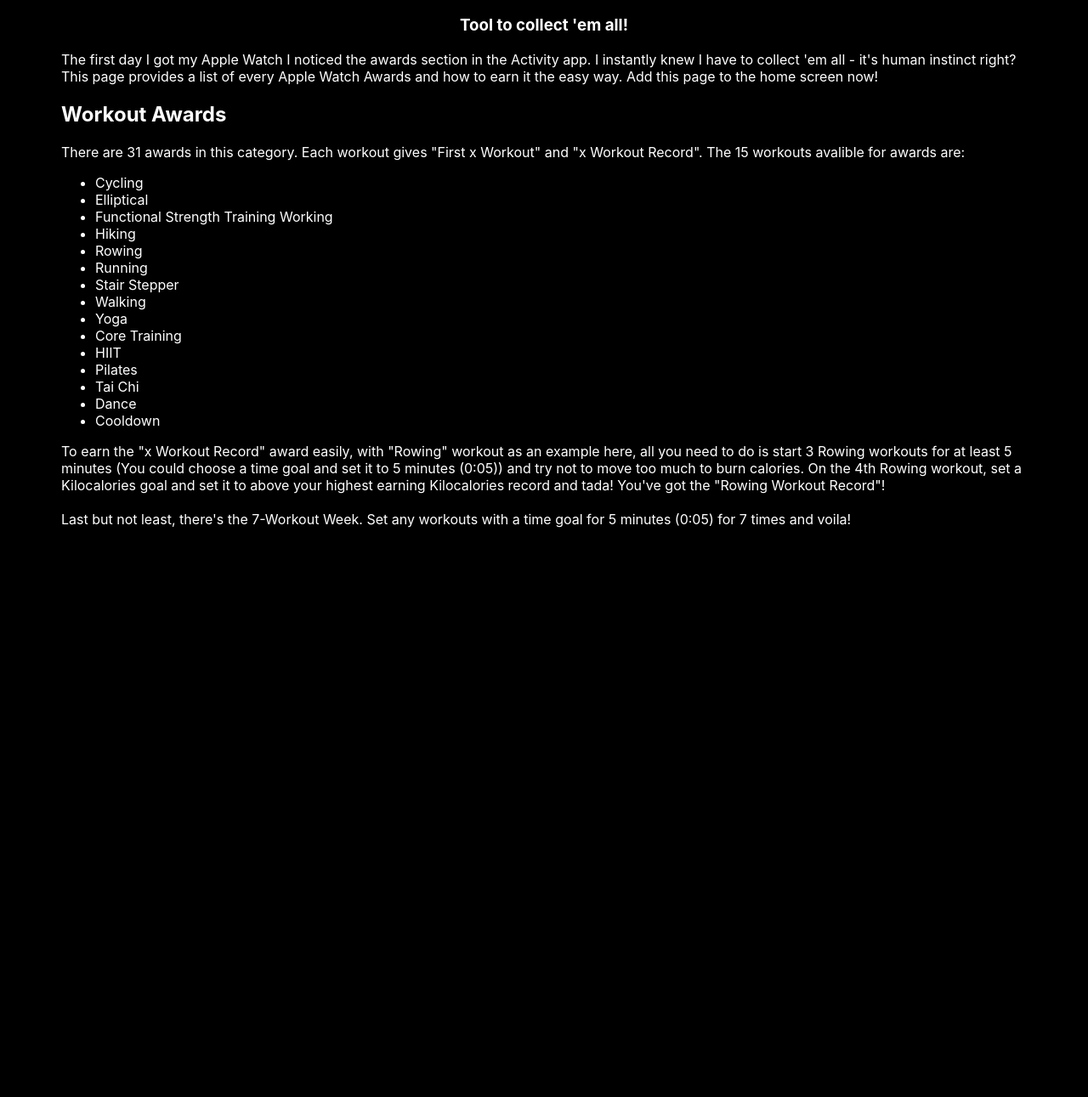
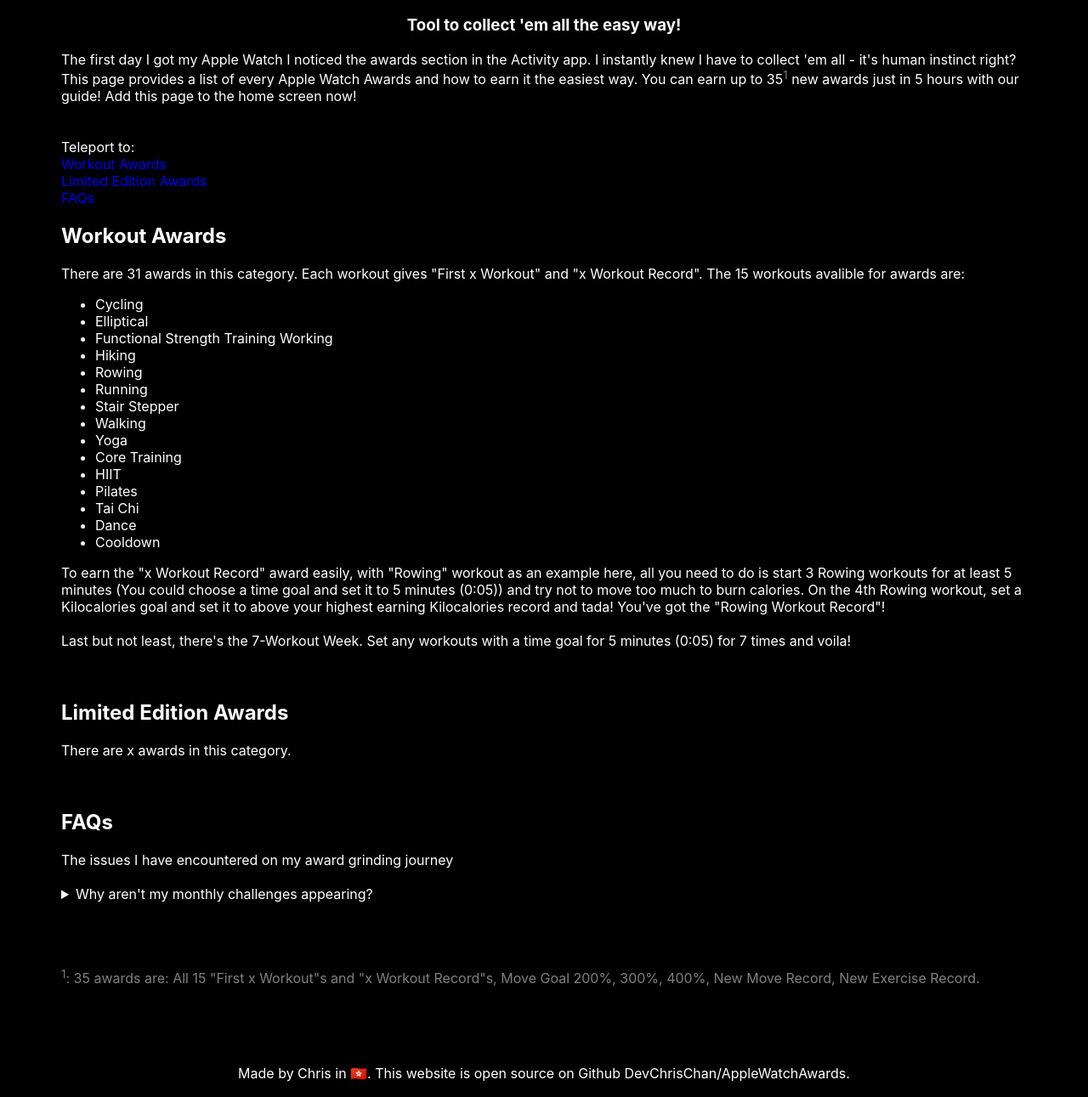
Before and after one commit to DevChrisChan/AppleWatchAwards, a plain HTML site: page index.html in a window 1280 px wide. Shown: the part 60-1351 px from the top of the page at 85% size. Before the commit the page ends 800 px from the top, so only its background shows below. Drawn offline with Linux system fonts and the light colour scheme.

Commit message:
progresssss

```diff
--- a/index.html
+++ b/index.html
@@ -35,9 +35,14 @@
 </head>
 <body>
   <h1>Apple Watch Awards</h1>
-  <h3>Tool to collect 'em all!</h3>
-  The first day I got my Apple Watch I noticed the awards section in the Activity app. I instantly knew I have to collect 'em all - it's human instinct right? This page provides a list of every Apple Watch Awards and how to earn it the easy way. Add this page to the home screen now!
+  <h3>Tool to collect 'em all the easy way!</h3>
+  The first day I got my Apple Watch I noticed the awards section in the Activity app. I instantly knew I have to collect 'em all - it's human instinct right? This page provides a list of every Apple Watch Awards and how to earn it the easiest way. You can earn up to 35<sup style="opacity: 50%;">1</sup> new awards just in 5 hours with our guide! Add this page to the home screen now!<br><br><br>
+  Teleport to:<br>
+  <a href="#workout">Workout Awards</a><br>
+  <a href="#limited">Limited Edition Awards</a><br>
+  <a href="#faq">FAQs</a>
 
+  <div id="workout"></div>
   <h2>Workout Awards</h2>
   There are 31 awards in this category.
   <!--<img src="assets/workoutAwards.jpeg" alt="Workout Awards list" class="responsive">-->
@@ -59,6 +64,26 @@
     <li>Dance</li>
     <li>Cooldown</li>
 </ul>
-  To earn the "x Workout Record" award easily, with "Rowing" workout as an example here, all you need to do is start 3 Rowing workouts for at least 5 minutes (You could choose a time goal and set it to 5 minutes (0:05)) and try not to move too much to burn calories. On the 4th Rowing workout, set a Kilocalories goal and set it to above your highest earning Kilocalories record and tada! You've got the "Rowing Workout Record"!<br><br>Last but not least, there's the 7-Workout Week. Set any workouts with a time goal for 5 minutes (0:05) for 7 times and voila!
+  To earn the "x Workout Record" award easily, with "Rowing" workout as an example here, all you need to do is start 3 Rowing workouts for at least 5 minutes (You could choose a time goal and set it to 5 minutes (0:05)) and try not to move too much to burn calories. On the 4th Rowing workout, set a Kilocalories goal and set it to above your highest earning Kilocalories record and tada! You've got the "Rowing Workout Record"!<br><br>Last but not least, there's the 7-Workout Week. Set any workouts with a time goal for 5 minutes (0:05) for 7 times and voila!<br><br><br>
+
+  <div id="limited"></div>
+  <h2>Limited Edition Awards</h2>
+  There are x awards in this category.<br><br><br>
+
+  <div id="faq"></div>
+  <h2>FAQs</h2>
+  The issues I have encountered on my award grinding journey<br><br>
+<details>
+  <summary>
+    Why aren't my monthly challenges appearing?
+  </summary>
+  <p>
+    If you just got your Apple Watch, monthly challenges will appear on the next month. If it still doesn't appear, contact Apple Support and they'll get it sorted out. 😊
+  </p>
+</details>
+  <br><br><br>
+  <p style="opacity: 50%;"><sup>1</sup>: 35 awards are: All 15 "First x Workout"s and "x Workout Record"s, Move Goal 200%, 300%, 400%, New Move Record, New Exercise Record.</p><br><br><br>
+  <p style="text-align: center;">Made by Chris in 🇭🇰. This website is open source on Github DevChrisChan/AppleWatchAwards.</p>
+
 </body>
 </html>
--- a/style.css
+++ b/style.css
@@ -9,6 +9,9 @@
   padding-top: 10px;
 }
 
+a:link{
+  text-decoration: none!important;
+}
 h1, h3 {
   text-align: center;
   font-weight: 700;
```
